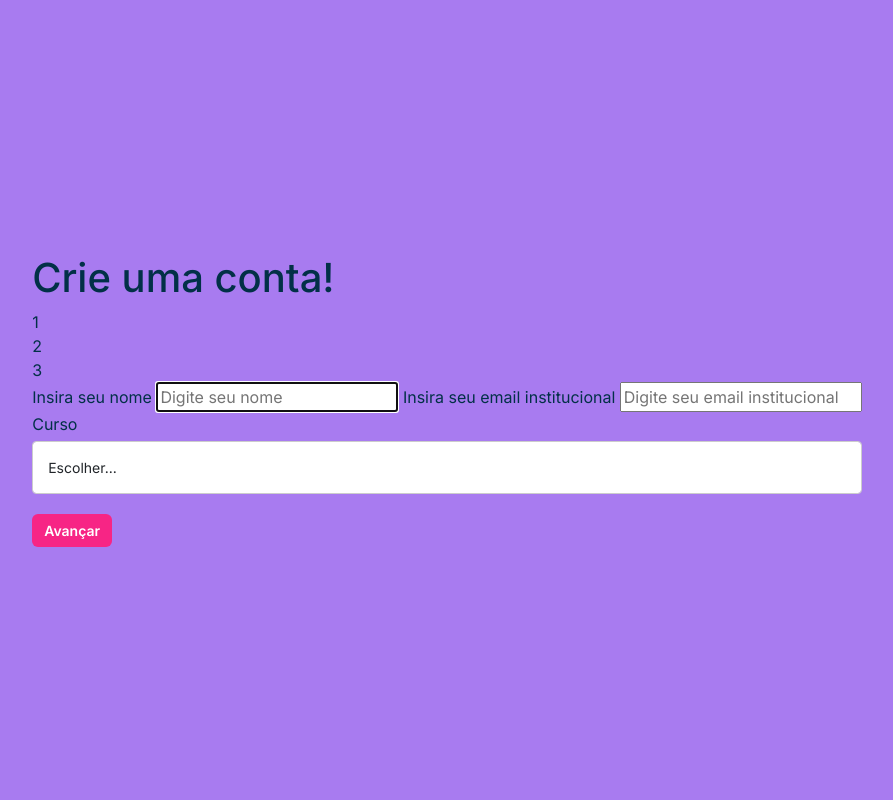
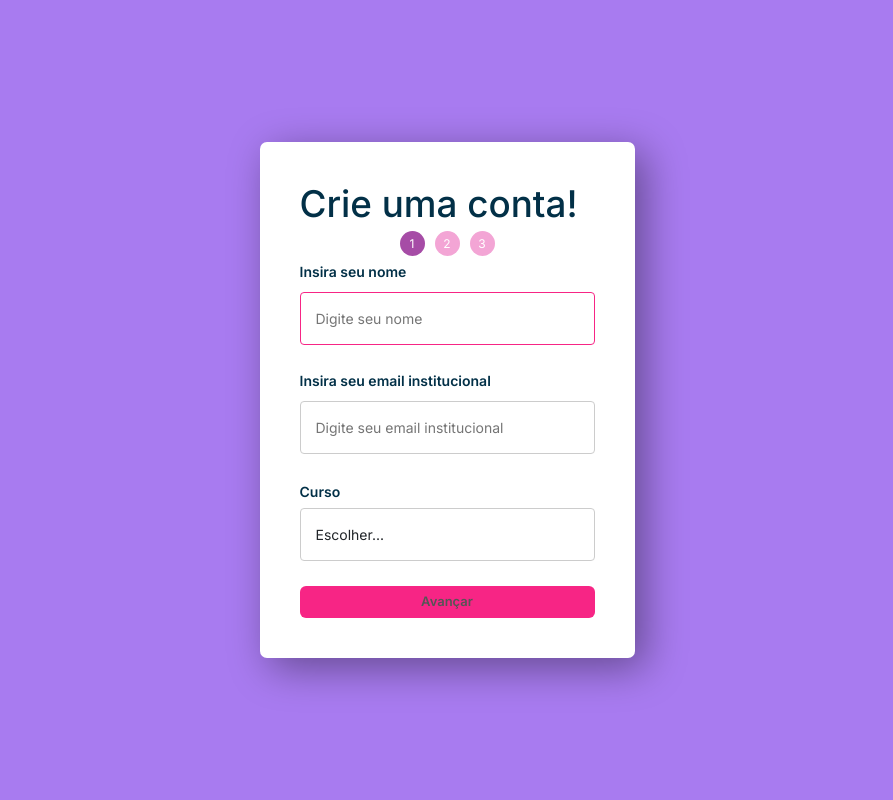
Before and after one commit to EddieSantana21/bibliOwl, a PHP site: page /cadastro.html in a window 1280 px wide. Shown: the whole page, without its empty margins (193-1086 px from the left). Run offline with PHP 8.4, Linux system fonts and the light colour scheme.

Commit message:
style.css

```diff
--- a/bibliowl/css/style.css
+++ b/bibliowl/css/style.css
@@ -113,3 +113,100 @@ body {
     text-align: center;
     margin-top: 10px;
 }
+
+.formCadastro {
+    display: flex;
+    flex-direction: column;
+    background-color: #fff;
+    border-radius: 7px;
+    padding: 40px;
+    box-shadow: 10px 10px 40px rgba(0, 0, 0, 0.4);
+    gap: 5px
+}
+
+.areaCadastro img {
+    width: 420px;
+}
+
+.formCadastro h1 {
+    padding: 0;
+    margin: 0;
+    font-weight: 500;
+    font-size: 2.3em;
+}
+
+.formCadastro p {
+    display: inline-block;
+    font-size: 14px;
+    color: #666;
+    margin-bottom: 25px;
+}
+
+.formCadastro input {
+    padding: 15px;
+    font-size: 14px;
+    border: 1px solid #ccc;
+    margin-bottom: 20px;
+    margin-top: 5px;
+    border-radius: 4px;
+    transition: all linear 160ms;
+    outline: none;
+}
+
+
+.formCadastro input:focus {
+    border: 1px solid #f72585;
+}
+
+.formCadastro label {
+    font-size: 14px;
+    font-weight: 600;
+}
+
+.formCadastro a {
+    display: inline-block;
+    margin-bottom: 20px;
+    font-size: 13px;
+    color: #555;
+    transition: all linear 160ms;
+    text-decoration: none;
+}
+
+.formCadastro a:hover {
+    color: #f72585;
+}
+
+
+.form-control{
+    padding: 15px;
+    font-size: 14px;
+    border: 1px solid #ccc;
+    margin-bottom: 20px;
+    margin-top: 5px;
+    border-radius: 4px;
+    transition: all linear 160ms;
+    outline: none;
+}
+
+
+.step-container {
+    display: flex;
+    gap: 10px;
+    justify-content: center;
+  }
+
+  .step {
+    width: 25px;
+    height: 25px;
+    background-color: #f3a5d5;
+    border-radius: 50%;
+    color: white;
+    display: flex;
+    align-items: center;
+    justify-content: center;
+    font-size: 12px;
+  }
+
+  .step.active {
+    background-color: #a64ca6;
+  }
```
